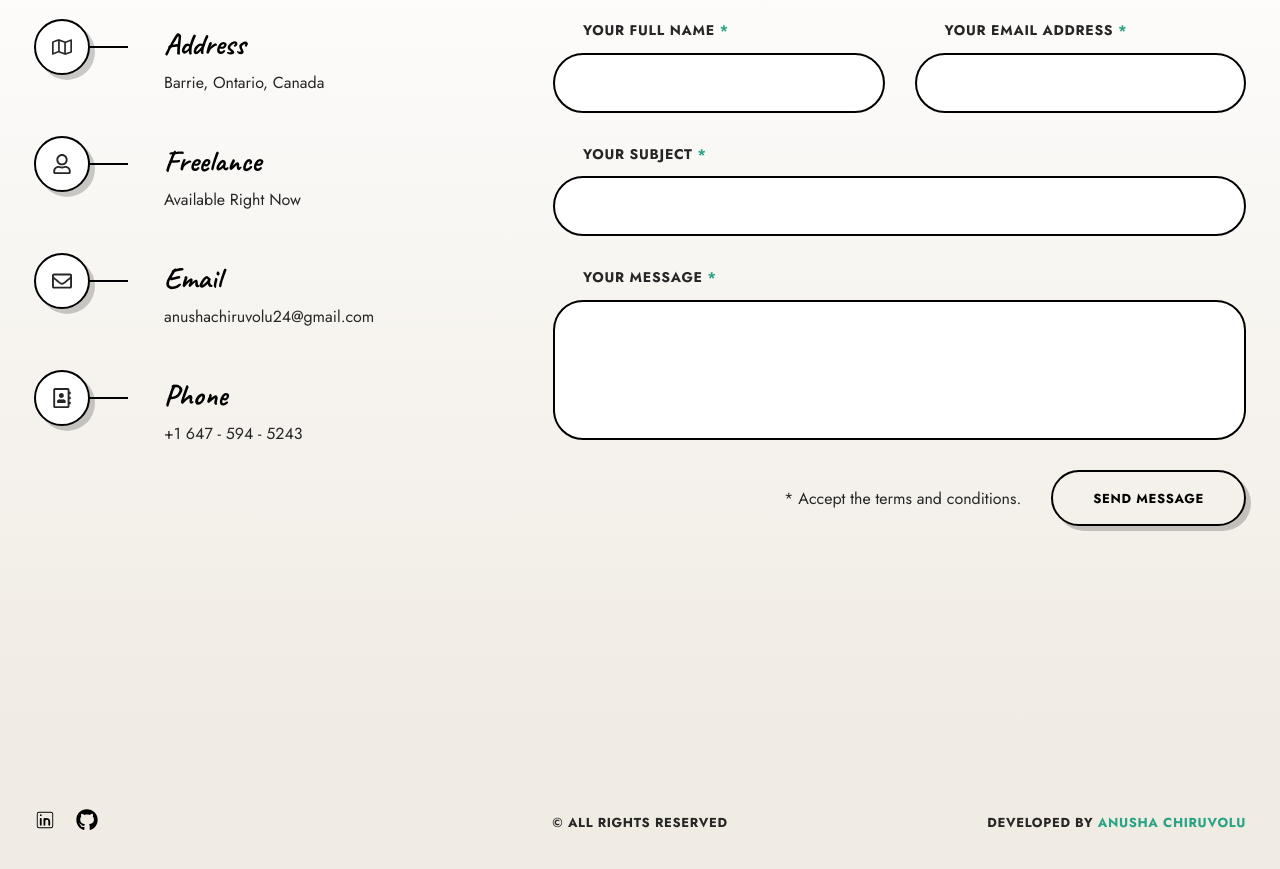
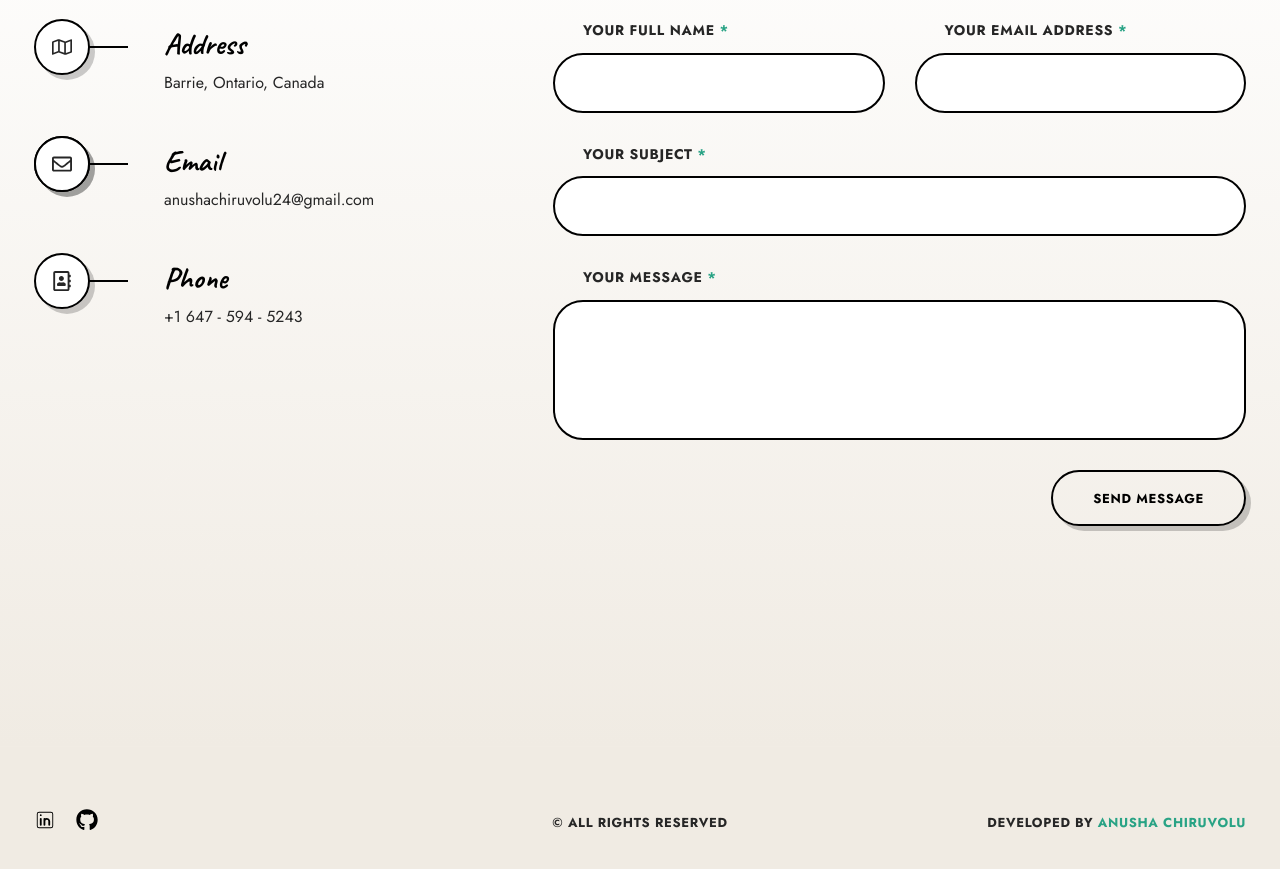
Before and after one commit to AnushaChiruvolu2909/anushachiruvoluportfolio, a React (Vite) app: page /#home in a window 1280 px wide. Shown: the part 6700-7569 px from the top of the page. Built offline with nearby package versions, Linux system fonts and the light colour scheme.

Commit message:
datamodify

```diff
--- a/src/components/contact/Contact.jsx
+++ b/src/components/contact/Contact.jsx
@@ -61,8 +61,6 @@ const Contact = () => {
               <FaRegUser />
             </span>
 
-            <h3 className='contact__card-title'>Freelance</h3>
-            <p className='contact__card-data'>Available Right Now</p>
           </div>
 
           <div className='contact__card'>
@@ -137,7 +135,6 @@ const Contact = () => {
           </div>
 
           <div className='contact__submit'>
-            <p>* Accept the terms and conditions.</p>
             <button type='submit' className='btn contact__btn text-cs'>
               Send Message
             </button>
--- a/src/index.css
+++ b/src/index.css
@@ -29,6 +29,9 @@
 
   .home__profile {
     height: 427px !important;
+  }
+  .swiper-slide {
+margin-right: 10px;
   }
 }
 
```
